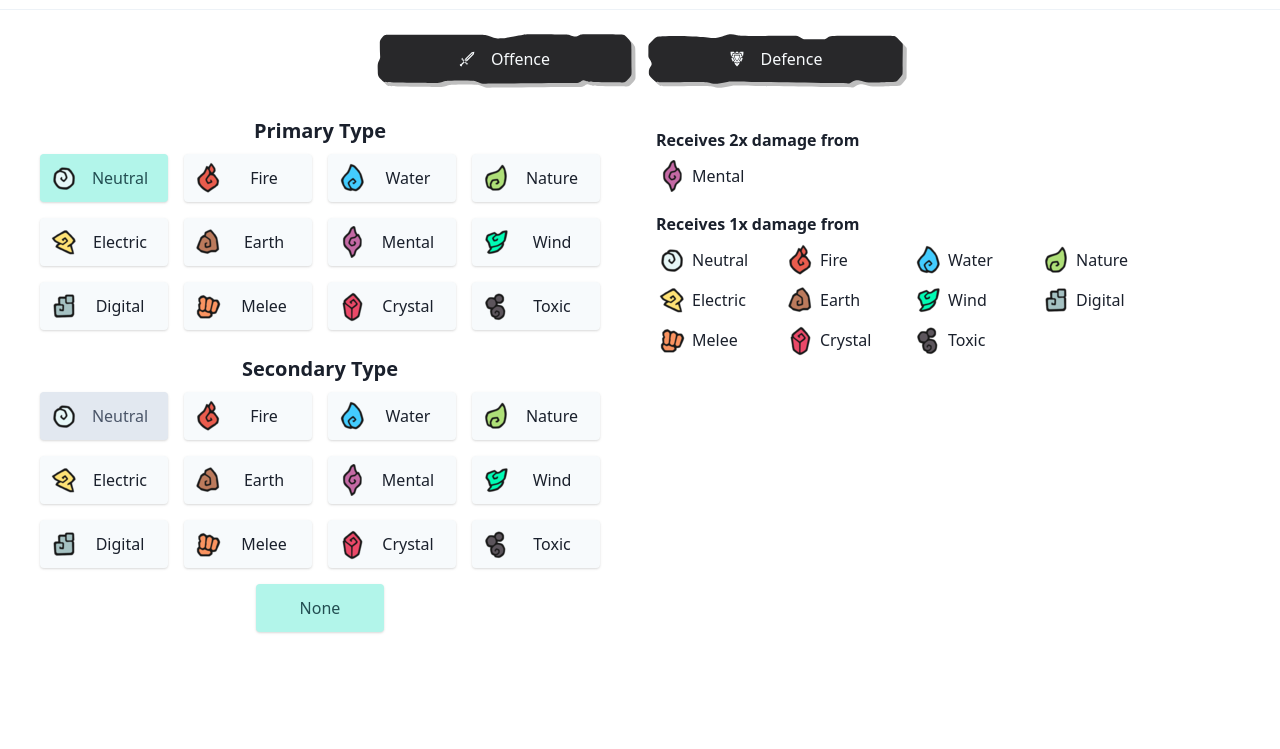
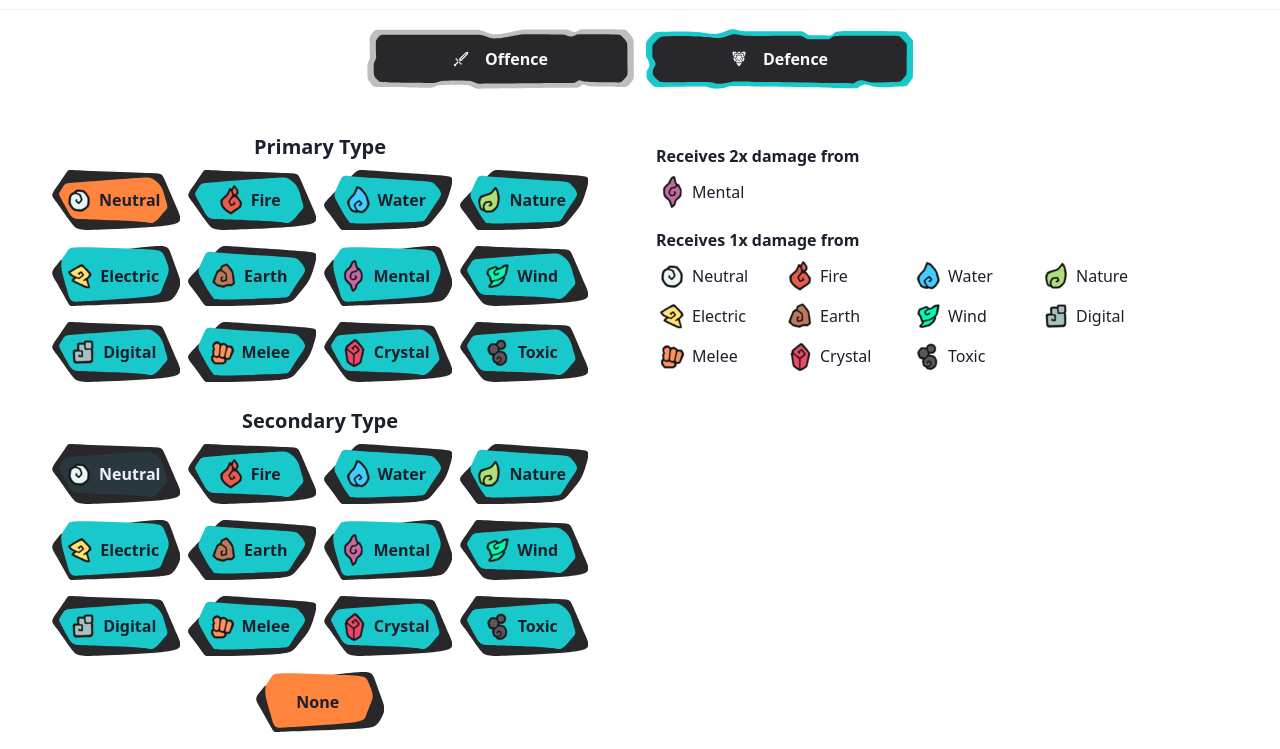
Before and after one commit to jasonliang-dev/temtem-type-calculator, a Gatsby site: page / in a window 1280 px wide. Shown: the part 51-800 px from the top of the page. Built offline with nearby package versions, Linux system fonts and the light colour scheme; Gatsby itself is replaced by a stand-in of ours.

Commit message:
restyle attack direction buttons and temtem type buttons

```diff
--- a/src/components/attack-direction-button.js
+++ b/src/components/attack-direction-button.js
@@ -1,16 +1,11 @@
 import React from "react"
+import PropTypes from "prop-types"
 
 import styles from "./attack-direction-button.module.css"
 
-const AttackDirectionButton = ({ onClick, children, mask }) => {
+const AttackDirectionButton = ({ onClick, children, mask, variant }) => {
   return (
-    <button
-      className={`relative mx-2
-        ${styles["attack-direction-button"]}
-      `}
-      type="button"
-      onClick={onClick}
-    >
+    <button className="relative mx-3 mb-4 font-bold" type="button" onClick={onClick}>
       <div
         className={`relative z-10 flex items-center justify-center bg-tem-dark-gray hover:bg-tem-gray text-gray-100
           ${styles[mask]}
@@ -19,12 +14,25 @@ const AttackDirectionButton = ({ onClick, children, mask }) => {
         {children}
       </div>
       <div
-        className={`absolute z-0 inset-0 mt-1 ml-1 bg-black opacity-25
+        className={`absolute z-0 inset-0 ${styles.scaled}
           ${styles[mask]}
+          ${variant === "selected" ? `bg-tem-blue` : "bg-black opacity-25"}
         `}
       />
     </button>
   )
 }
 
+AttackDirectionButton.propTypes = {
+  onClick: PropTypes.func.isRequired,
+  children: PropTypes.node,
+  mask: PropTypes.oneOf(["button-mask-1", "button-mask-2"]).isRequired,
+  variant: PropTypes.oneOf(["selected", "", undefined])
+}
+
+AttackDirectionButton.defaultProps = {
+  children: null,
+  variant: undefined
+}
+
 export default AttackDirectionButton
--- a/src/components/attack-direction-button.module.css
+++ b/src/components/attack-direction-button.module.css
@@ -1,6 +1,3 @@
-.attack-direction-button {
-}
-
 .button-mask-1 {
   width: 255px;
   height: 50px;
@@ -12,3 +9,7 @@
   height: 50px;
   mask: url("../assets/temtem-select-mask-2.svg");
 }
+
+.scaled {
+  transform: scale(1.05, 1.2);
+}
--- a/src/components/temtem-species.js
+++ b/src/components/temtem-species.js
@@ -1,4 +1,5 @@
 import React from "react"
+import PropTypes from "prop-types"
 import { Link, useStaticQuery, graphql } from "gatsby"
 import queryString from "query-string"
 import * as R from "ramda"
@@ -26,6 +27,10 @@ const TemtemSpeciesTypeIcon = ({ typeName }) => {
       />
     </div>
   )
+}
+
+TemtemSpeciesTypeIcon.propTypes = {
+  typeName: PropTypes.string.isRequired,
 }
 
 const TemtemSpecies = ({ searchValue }) => {
@@ -79,7 +84,7 @@ const TemtemSpecies = ({ searchValue }) => {
           alt=""
           src={temtemSelect}
         />
-        <div className={styles["temtem-species__inner-background"]}>
+        <div className={`bg-tem-dark-blue ${styles["temtem-species__inner-background"]}`}>
           <img
             className="relative z-10 w-20 h-20 md:w-24 md:h-24 lg:w-32 lg:h-32"
             alt=""
--- a/src/components/temtem-species.module.css
+++ b/src/components/temtem-species.module.css
@@ -21,14 +21,13 @@
 }
 
 .temtem-species__inner-background {
-  background-color: var(--tem-dark-blue);
   mask-image: url(../assets/temtem-border-1-mask.svg);
   mask-size: cover;
 }
 
 .temtem-species:hover .temtem-species__inner-background {
   background-image: linear-gradient(
-    var(--tem-dark-blue),
-    var(--tem-light-blue)
+    theme('colors.tem-dark-blue'),
+    theme('colors.tem-light-blue')
   );
 }
--- a/src/components/temtem-type-button.js
+++ b/src/components/temtem-type-button.js
@@ -1,34 +1,53 @@
 import React from "react"
 import PropTypes from "prop-types"
+import * as R from "ramda"
 
 import { buttonVariant } from "../constants"
+import styles from "./temtem-type-button.module.css"
+
+const strHash = str => {
+  let hash = 0
+
+  if (str.length === 0) return hash
+
+  /* eslint-disable no-bitwise */
+  for (let i = 0; i < str.length; i += 1) {
+    hash = (hash << 5) - hash + str.charCodeAt(i)
+    hash |= 0
+  }
+
+  return hash
+}
 
 const TemtemTypeButton = ({ name, image, onClick, variant }) => {
-  let additionalButtonStyles
-
-  if (variant === buttonVariant.DISABLED) {
-    additionalButtonStyles = "bg-gray-300 text-gray-700 cursor-not-allowed"
-  } else if (variant === buttonVariant.SELECTED) {
-    additionalButtonStyles = "bg-teal-200 hover:bg-teal-300 text-teal-900"
-  } else {
-    additionalButtonStyles = "bg-gray-100 hover:bg-gray-200 text-gray-900"
-  }
+  const maskHash = Math.abs(strHash(name)) % 3
+  const fgMask = ["fg-mask-1", "fg-mask-2", "fg-mask-3"][maskHash]
+  const bgMask = ["bg-mask-1", "bg-mask-2", "bg-mask-3"][maskHash]
 
   return (
-    <button
-      className={`mx-2 mb-4 px-2 shadow w-24 lg:w-32 h-12 rounded ${additionalButtonStyles}`}
-      type="button"
-      onClick={onClick}
-    >
-      <div className="flex items-center">
-        {image && (
-          <img
-            className={`w-6 h-6 lg:w-8 lg:h-8 ${variant === "disabled" ? "opacity-50" : ""}`}
-            alt=""
-            src={`/images/types/${image}`}
-          />
-        )}
-        <span className="flex-grow">{name}</span>
+    <button className="relative w-32 mb-4 md:mx-1 font-bold" type="button" onClick={onClick}>
+      <div
+        className={`absolute z-0 inset-0 bg-tem-dark-gray hover:bg-tem-gray
+          ${styles["button-mask"]}
+          ${styles[bgMask]}
+        `}
+      />
+      <div
+        className={`relative z-10 flex items-center justify-center
+          ${styles["button-mask"]}
+          ${styles[fgMask]}
+          ${R.cond([
+            [
+              R.equals(buttonVariant.DISABLED),
+              () => "bg-tem-dark-blue text-gray-200 cursor-not-allowed",
+            ],
+            [R.equals(buttonVariant.SELECTED), () => "bg-tem-orange"],
+            [R.T, () => "bg-tem-blue hover:bg-tem-light-blue"],
+          ])(variant)}
+        `}
+      >
+        {image && <img alt="" src={`/images/types/${image}`} />}
+        <span className="ml-1 pr-2">{name}</span>
       </div>
     </button>
   )
--- /dev/null
+++ b/src/components/temtem-type-button.module.css
@@ -0,0 +1,29 @@
+.button-mask {
+  width: calc(255px * 0.5);
+  height: calc(120px * 0.5);
+  mask-size: cover;
+}
+
+.bg-mask-1 {
+  mask-image: url("../assets/temtem-small-select-mask-bg-1.svg");
+}
+
+.fg-mask-1 {
+  mask-image: url("../assets/temtem-small-select-mask-fg-1.svg");
+}
+
+.bg-mask-2 {
+  mask-image: url("../assets/temtem-small-select-mask-bg-2.svg");
+}
+
+.fg-mask-2 {
+  mask-image: url("../assets/temtem-small-select-mask-fg-2.svg");
+}
+
+.bg-mask-3 {
+  mask-image: url("../assets/temtem-small-select-mask-bg-3.svg");
+}
+
+.fg-mask-3 {
+  mask-image: url("../assets/temtem-small-select-mask-fg-3.svg");
+}
--- a/src/components/temtem-type-selector.js
+++ b/src/components/temtem-type-selector.js
@@ -1,4 +1,6 @@
 import React from "react"
+import PropTypes from "prop-types"
+import * as R from "ramda"
 
 import TemtemTypeButton from "./temtem-type-button"
 import GlobalStateContext from "../context/GlobalStateContext"
@@ -64,17 +66,17 @@ const TemtemTypeSelector = ({
                             second: type.name,
                           }))
                   }
-                  variant={(() => {
-                    if (type.name === selectedTypes.first) {
-                      return buttonVariant.DISABLED
-                    }
-
-                    if (type.name === selectedTypes.second) {
-                      return buttonVariant.SELECTED
-                    }
-
-                    return null
-                  })()}
+                  variant={R.cond([
+                    [
+                      R.equals(selectedTypes.first),
+                      () => buttonVariant.DISABLED,
+                    ],
+                    [
+                      R.equals(selectedTypes.second),
+                      () => buttonVariant.SELECTED,
+                    ],
+                    [R.T, () => null],
+                  ])(type.name)}
                 />
               </li>
             ))}
@@ -94,4 +96,13 @@ const TemtemTypeSelector = ({
   )
 }
 
+TemtemTypeSelector.propTypes = {
+  selectedTypes: PropTypes.shape({
+    first: PropTypes.string,
+    second: PropTypes.string,
+  }).isRequired,
+  setSelectedTypes: PropTypes.func.isRequired,
+  attackDirection: PropTypes.string.isRequired,
+}
+
 export default TemtemTypeSelector
--- a/src/pages/index.js
+++ b/src/pages/index.js
@@ -8,7 +8,6 @@ import Layout from "../components/layout"
 import AttackDirectionButton from "../components/attack-direction-button"
 import GlobalStateContext from "../context/GlobalStateContext"
 import { attackDirection as attackDirectionEnum } from "../constants"
-import styles from "./index.module.css"
 
 const IndexPage = () => {
   const { typeDictionary } = React.useContext(GlobalStateContext)
@@ -37,10 +36,13 @@ const IndexPage = () => {
   return (
     <Layout>
       <div className="container mx-auto text-gray-900 flex flex-wrap">
-        <div className="w-full flex justify-center mt-2 mb-8 px-4">
+        <div className="w-full flex flex-wrap justify-center mt-2 mb-8 px-4">
           <AttackDirectionButton
             onClick={() => setDamageDirection(attackDirectionEnum.OFFENCE)}
             mask="button-mask-1"
+            variant={
+              attackDirection === attackDirectionEnum.OFFENCE ? "selected" : ""
+            }
           >
             <GiBroadsword />
             <span className="ml-4">Offence</span>
@@ -48,6 +50,9 @@ const IndexPage = () => {
           <AttackDirectionButton
             onClick={() => setDamageDirection(attackDirectionEnum.DEFENCE)}
             mask="button-mask-2"
+            variant={
+              attackDirection === attackDirectionEnum.DEFENCE ? "selected" : ""
+            }
           >
             <GiBorderedShield />
             <span className="ml-4">Defence</span>
--- a/src/pages/index.module.css
+++ /dev/null
@@ -1,11 +0,0 @@
-.button-mask-1 {
-  width: 255px;
-  height: 50px;
-  mask: url("../assets/temtem-select-mask-1.svg");
-}
-
-.button-mask-2 {
-  width: 255px;
-  height: 50px;
-  mask: url("../assets/temtem-select-mask-2.svg");
-}
--- a/src/styles/global.css
+++ b/src/styles/global.css
@@ -4,35 +4,3 @@
 /* purgecss end ignore */
 
 @tailwind utilities;
-
-:root {
-  --tem-dark-gray: #28282a;
-  --tem-gray: #3a3a3a;
-  --tem-dark-blue: #29383e;
-  --tem-light-blue: #19c8cb;
-  --tem-med-blue: #1bd1d0;
-}
-
-.text-tem-dark-gray {
-  color: var(--tem-dark-gray);
-}
-
-.bg-tem-dark-gray {
-  background-color: var(--tem-dark-gray);
-}
-
-.bg-tem-gray {
-  background-color: var(--tem-gray);
-}
-
-.hover\:bg-tem-gray:hover {
-  background-color: var(--tem-gray);
-}
-
-.bg-tem-dark-blue {
-  background-color: var(--tem-dark-blue);
-}
-
-.border-tem-dark-gray {
-  border-color: var(--tem-dark-gray);
-}
--- a/tailwind.config.js
+++ b/tailwind.config.js
@@ -2,4 +2,16 @@ module.exports = {
   variants: {
     borderColor: ["responsive", "hover", "focus", "active", "group-hover"],
   },
+  theme: {
+    extend: {
+      colors: {
+        "tem-dark-gray": "#28282a",
+        "tem-gray": "#3a3a3a",
+        "tem-dark-blue": "#29383e",
+        "tem-blue": "#19c8cb",
+        "tem-light-blue": "#1bd1d0",
+        "tem-orange": "#ff843e",
+      },
+    },
+  },
 }
```
Also changed, not shown: src/assets/temtem-select-0.svg (renamed from src/assets/temtem-button-1.svg), src/assets/temtem-small-select-mask-0.svg (added), src/assets/temtem-small-select-mask-bg-1.svg (added), src/assets/temtem-small-select-mask-bg-2.svg (added), src/assets/temtem-small-select-mask-bg-3.svg (added), src/assets/temtem-small-select-mask-fg-1.svg (added), src/assets/temtem-small-select-mask-fg-2.svg (added), src/assets/temtem-small-select-mask-fg-3.svg (added), 1 other file.
